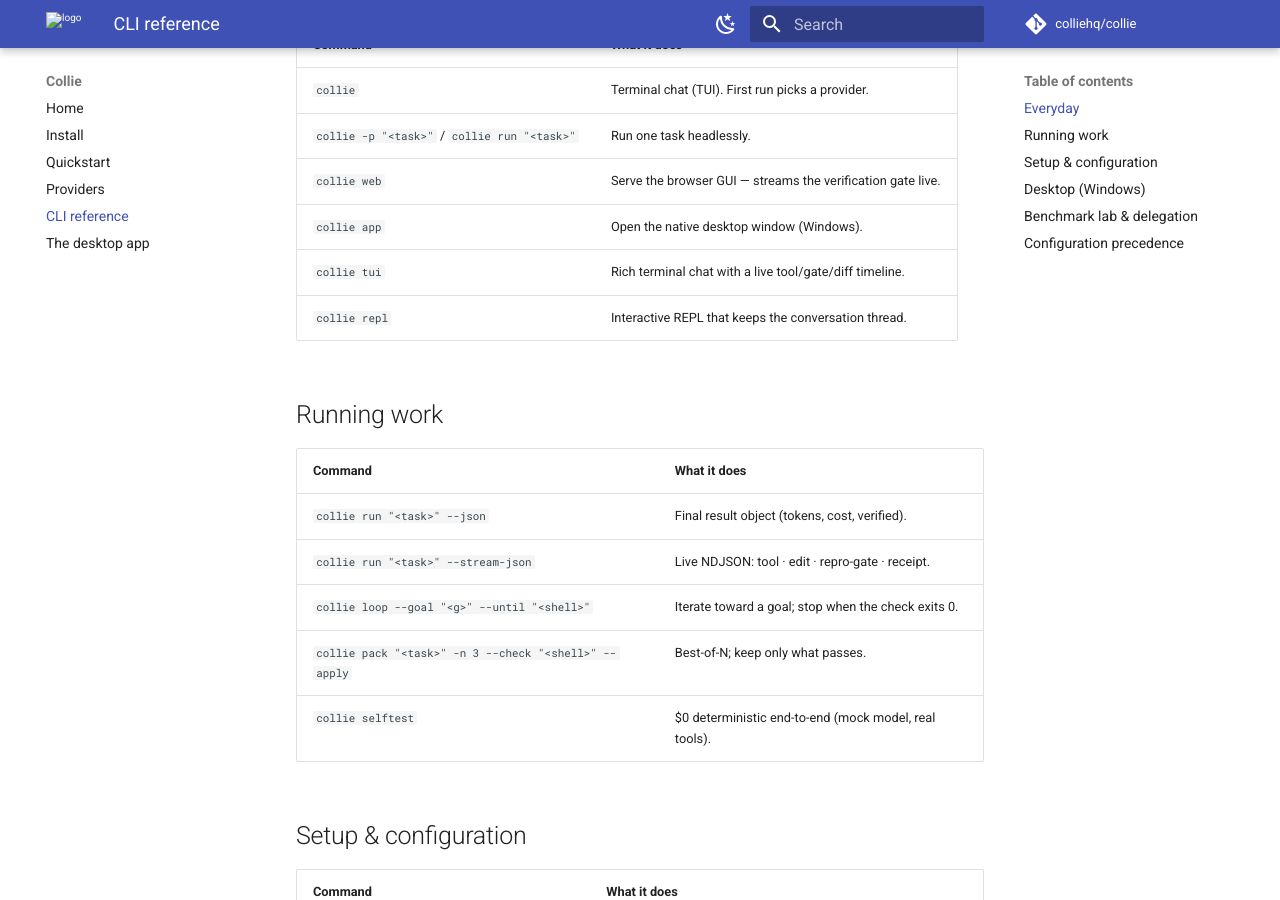
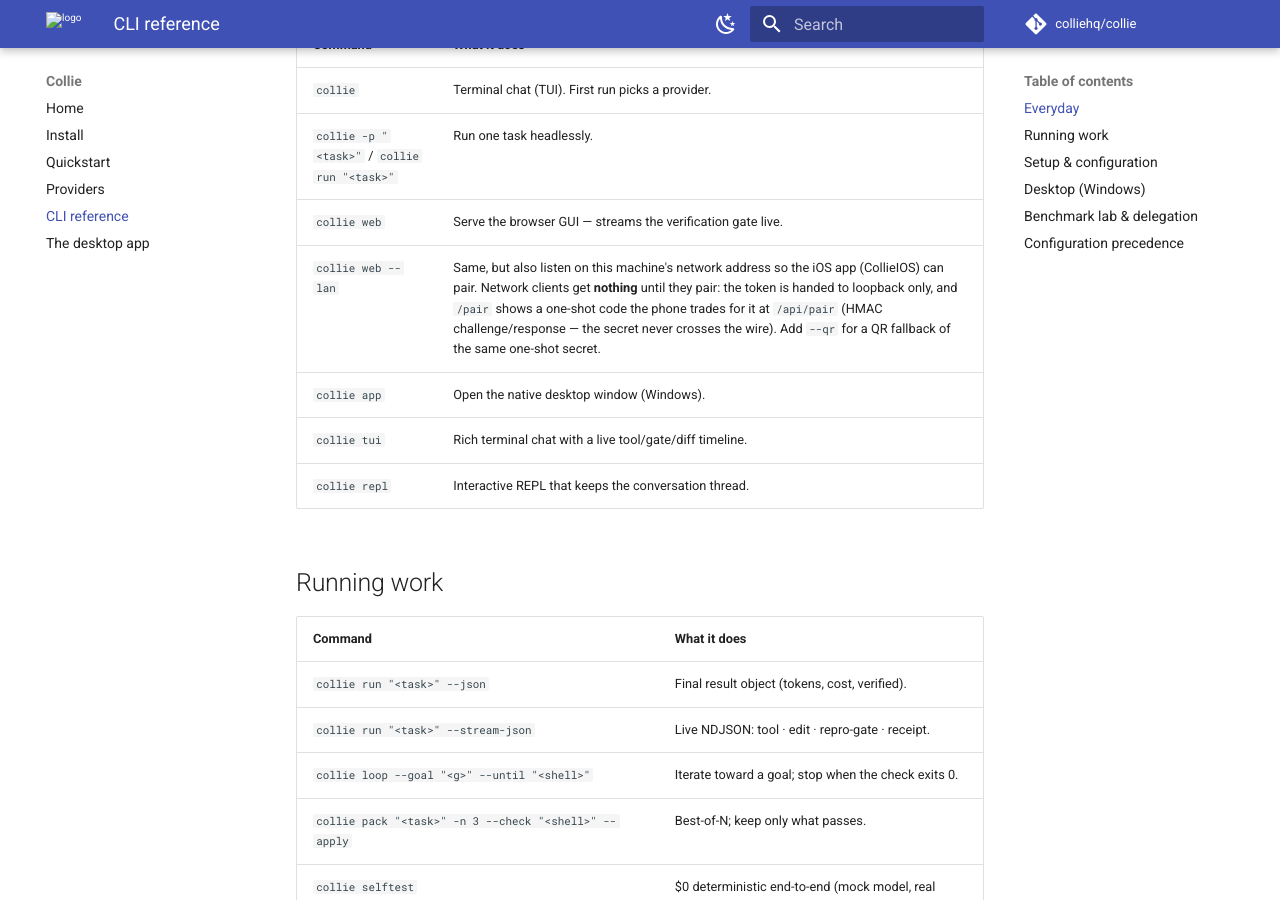
Before and after one commit to colliehq/collie, an MkDocs documentation site: the page built from docs/cli.md, in a window 1280 px wide and 900 px high, scrolled down 300 px. Built offline with MkDocs 1.6.1 and Material for MkDocs 9.7.7, drawn with Linux system fonts in a browser that asks for light colours; comment, search, counter and statistics services are not loaded.

Commit message:
docs: how a phone pairs (`collie web --lan`, the /pair code)
Co-Authored-By: Claude Opus 5 (1M context) <noreply@anthropic.com>

```diff
--- a/docs/cli.md
+++ b/docs/cli.md
@@ -10,6 +10,7 @@ onboarding when nothing is configured. Full help for any command: `collie <comma
 | `collie` | Terminal chat (TUI). First run picks a provider. |
 | `collie -p "<task>"` / `collie run "<task>"` | Run one task headlessly. |
 | `collie web` | Serve the browser GUI — streams the verification gate live. |
+| `collie web --lan` | Same, but also listen on this machine's network address so the iOS app (CollieIOS) can pair. Network clients get **nothing** until they pair: the token is handed to loopback only, and `/pair` shows a one-shot code the phone trades for it at `/api/pair` (HMAC challenge/response — the secret never crosses the wire). Add `--qr` for a QR fallback of the same one-shot secret. |
 | `collie app` | Open the native desktop window (Windows). |
 | `collie tui` | Rich terminal chat with a live tool/gate/diff timeline. |
 | `collie repl` | Interactive REPL that keeps the conversation thread. |
```
Also changed, not shown: README.md (+1 -0 lines).
